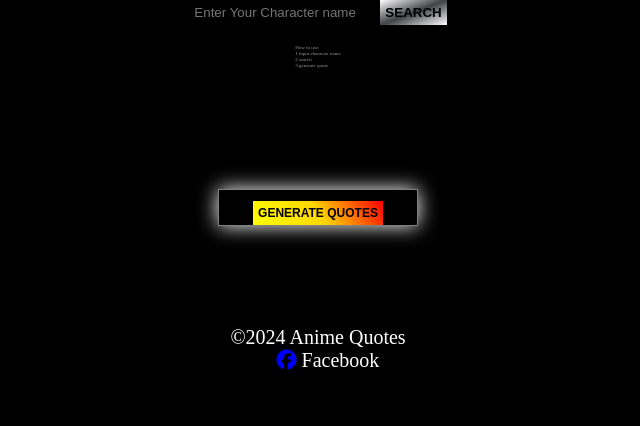
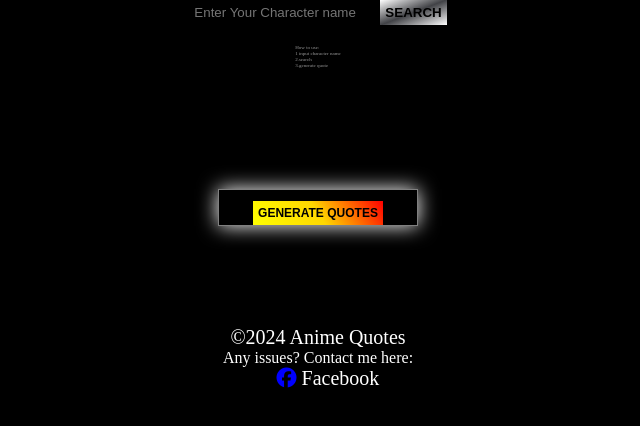
Before and after one commit to zyrill707/animequotes, a plain HTML site: page index.html in a window 1280 px wide. Shown: the whole page, without its empty margins (322-962 px from the left). Drawn offline with Linux system fonts and the light colour scheme.

Commit message:
Update index.html

```diff
--- a/index.html
+++ b/index.html
@@ -25,8 +25,9 @@
  </div>
  <footer>
    &copy;2024 Anime Quotes<br>
+   <p style="font-size:16px;">Any issues? Contact me here:</p>
 <a href="http://www.facebook.com/zyrill.lautrezo.1?mibextid=ZbWKwL"><i class="fa-brands fa-facebook" style="color: #0000ff;"></i> Facebook</a>
  </footer>
   <script src="main.js"></script>
 </body>
-</html>
+  </html>
```
